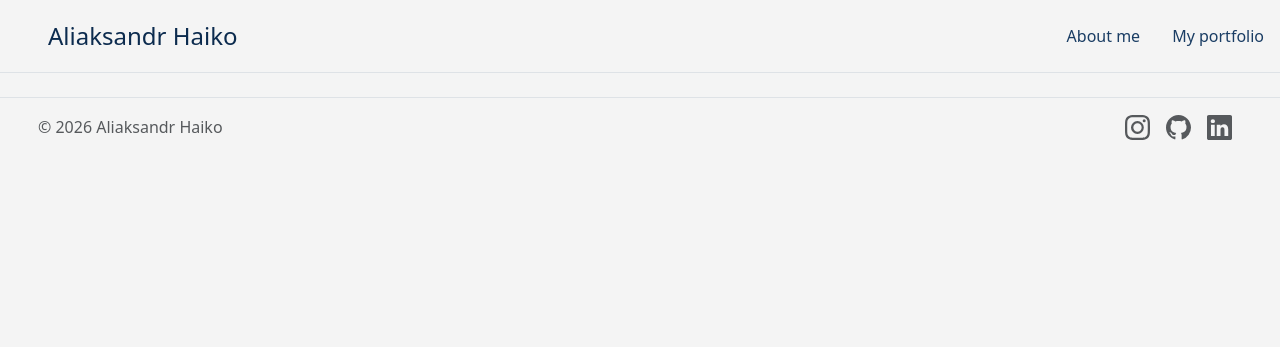
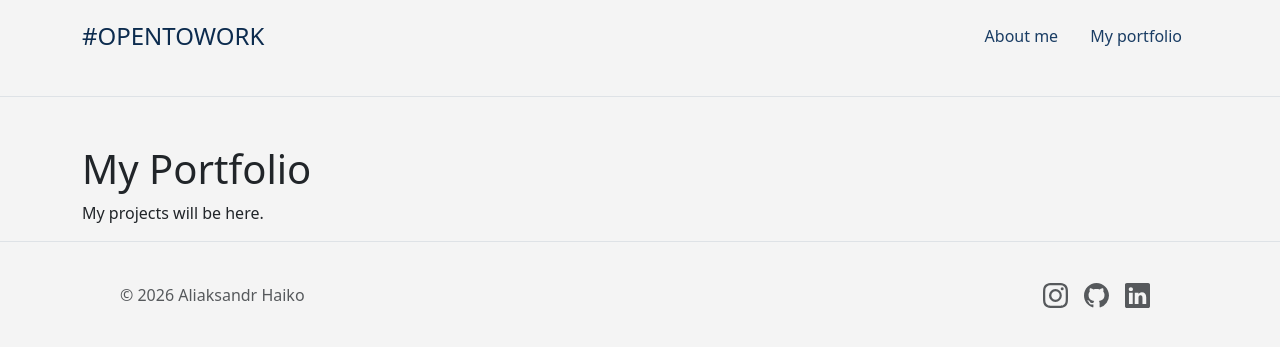
Before and after one commit to prxfsk17/Portfolio, a Flask app: page /portfolio in a window 1280 px wide. Shown: the top 347 px of the page. Run offline with Flask 3, Linux system fonts and the light colour scheme.

Commit message:
Refactor: portfolio template

```diff
--- a/main.py
+++ b/main.py
@@ -2,13 +2,10 @@ import os
 from dotenv import load_dotenv
 
 from flask import Flask, render_template
-from flask_wtf import FlaskForm
-from wtforms import StringField, SubmitField
-from wtforms.validators import DataRequired
 
 load_dotenv()
 app = Flask(__name__)
-app.config['SECRET_KEY'] = os.getenv("SECRET")
+app.config['SECRET_KEY'] = os.getenv("SECRET", "devkey")
 
 @app.route("/")
 def home():
--- /dev/null
+++ b/templates/base.html
@@ -0,0 +1,36 @@
+<!DOCTYPE html>
+<html lang="en">
+  <head>
+    <meta charset="UTF-8" />
+
+    <title>{% block title %}{% endblock %}</title>
+
+    <link
+      href="https://cdn.jsdelivr.net/npm/bootstrap@5.3.8/dist/css/bootstrap.min.css"
+      rel="stylesheet"
+    />
+
+    <link
+      rel="stylesheet"
+      href="{{ url_for('static', filename='css/styles.css') }}"
+    />
+  </head>
+
+  <body>
+
+    {% include 'header.html' %}
+
+    <div class="container mt-5">
+
+      {% block content %}
+      {% endblock %}
+
+    </div>
+
+    {% include 'footer.html' %}
+
+    <script src="https://cdn.jsdelivr.net/npm/bootstrap@5.3.8/dist/js/bootstrap.bundle.min.js"></script>
+
+  </body>
+
+</html>
--- a/templates/footer.html
+++ b/templates/footer.html
@@ -1,9 +1,8 @@
-<footer
-  class="d-flex flex-wrap justify-content-between align-items-center py-3 my-4 border-top"
->
+<footer class="border-top">
+    <div class="container d-flex flex-wrap justify-content-between align-items-center py-3 my-4">
         <div class="col-md-4 d-flex align-items-center">
             <a
-      href="/"
+                    href="{{ url_for('home') }}"
                     class="mb-3 me-2 mb-md-0 text-body-secondary text-decoration-none lh-1"
                     aria-label="Bootstrap"
             >
@@ -21,7 +20,8 @@
                         class="text-body-secondary"
                         href="https://www.instagram.com/prxfsk17/"
                         aria-label="Instagram"
-        ><svg
+                >
+                    <svg
                             xmlns="http://www.w3.org/2000/svg"
                             width="25"
                             height="25"
@@ -31,15 +31,18 @@
                     >
                         <path
                                 d="M8 0C5.829 0 5.556.01 4.703.048 3.85.088 3.269.222 2.76.42a3.9 3.9 0 0 0-1.417.923A3.9 3.9 0 0 0 .42 2.76C.222 3.268.087 3.85.048 4.7.01 5.555 0 5.827 0 8.001c0 2.172.01 2.444.048 3.297.04.852.174 1.433.372 1.942.205.526.478.972.923 1.417.444.445.89.719 1.416.923.51.198 1.09.333 1.942.372C5.555 15.99 5.827 16 8 16s2.444-.01 3.298-.048c.851-.04 1.434-.174 1.943-.372a3.9 3.9 0 0 0 1.416-.923c.445-.445.718-.891.923-1.417.197-.509.332-1.09.372-1.942C15.99 10.445 16 10.173 16 8s-.01-2.445-.048-3.299c-.04-.851-.175-1.433-.372-1.941a3.9 3.9 0 0 0-.923-1.417A3.9 3.9 0 0 0 13.24.42c-.51-.198-1.092-.333-1.943-.372C10.443.01 10.172 0 7.998 0zm-.717 1.442h.718c2.136 0 2.389.007 3.232.046.78.035 1.204.166 1.486.275.373.145.64.319.92.599s.453.546.598.92c.11.281.24.705.275 1.485.039.843.047 1.096.047 3.231s-.008 2.389-.047 3.232c-.035.78-.166 1.203-.275 1.485a2.5 2.5 0 0 1-.599.919c-.28.28-.546.453-.92.598-.28.11-.704.24-1.485.276-.843.038-1.096.047-3.232.047s-2.39-.009-3.233-.047c-.78-.036-1.203-.166-1.485-.276a2.5 2.5 0 0 1-.92-.598 2.5 2.5 0 0 1-.6-.92c-.109-.281-.24-.705-.275-1.485-.038-.843-.046-1.096-.046-3.233s.008-2.388.046-3.231c.036-.78.166-1.204.276-1.486.145-.373.319-.64.599-.92s.546-.453.92-.598c.282-.11.705-.24 1.485-.276.738-.034 1.024-.044 2.515-.045zm4.988 1.328a.96.96 0 1 0 0 1.92.96.96 0 0 0 0-1.92m-4.27 1.122a4.109 4.109 0 1 0 0 8.217 4.109 4.109 0 0 0 0-8.217m0 1.441a2.667 2.667 0 1 1 0 5.334 2.667 2.667 0 0 1 0-5.334"
-          /></svg
-      ></a>
+                        />
+                    </svg
+                    >
+                </a>
             </li>
             <li class="ms-3">
                 <a
                         class="text-body-secondary"
                         href="https://github.com/prxfsk17"
                         aria-label="GitHub"
-        ><svg
+                >
+                    <svg
                             xmlns="http://www.w3.org/2000/svg"
                             width="25"
                             height="25"
@@ -49,15 +52,18 @@
                     >
                         <path
                                 d="M8 0C3.58 0 0 3.58 0 8c0 3.54 2.29 6.53 5.47 7.59.4.07.55-.17.55-.38 0-.19-.01-.82-.01-1.49-2.01.37-2.53-.49-2.69-.94-.09-.23-.48-.94-.82-1.13-.28-.15-.68-.52-.01-.53.63-.01 1.08.58 1.23.82.72 1.21 1.87.87 2.33.66.07-.52.28-.87.51-1.07-1.78-.2-3.64-.89-3.64-3.95 0-.87.31-1.59.82-2.15-.08-.2-.36-1.02.08-2.12 0 0 .67-.21 2.2.82.64-.18 1.32-.27 2-.27s1.36.09 2 .27c1.53-1.04 2.2-.82 2.2-.82.44 1.1.16 1.92.08 2.12.51.56.82 1.27.82 2.15 0 3.07-1.87 3.75-3.65 3.95.29.25.54.73.54 1.48 0 1.07-.01 1.93-.01 2.2 0 .21.15.46.55.38A8.01 8.01 0 0 0 16 8c0-4.42-3.58-8-8-8"
-          /></svg
-      ></a>
+                        />
+                    </svg
+                    >
+                </a>
             </li>
             <li class="ms-3">
                 <a
                         class="text-body-secondary"
                         href="https://www.linkedin.com/in/aliaksandr-haiko-306674258/"
                         aria-label="LinkedIn"
-        ><svg
+                >
+                    <svg
                             xmlns="http://www.w3.org/2000/svg"
                             width="25"
                             height="25"
@@ -67,8 +73,11 @@
                     >
                         <path
                                 d="M0 1.146C0 .513.526 0 1.175 0h13.65C15.474 0 16 .513 16 1.146v13.708c0 .633-.526 1.146-1.175 1.146H1.175C.526 16 0 15.487 0 14.854zm4.943 12.248V6.169H2.542v7.225zm-1.2-8.212c.837 0 1.358-.554 1.358-1.248-.015-.709-.52-1.248-1.342-1.248S2.4 3.226 2.4 3.934c0 .694.521 1.248 1.327 1.248zm4.908 8.212V9.359c0-.216.016-.432.08-.586.173-.431.568-.878 1.232-.878.869 0 1.216.662 1.216 1.634v3.865h2.401V9.25c0-2.22-1.184-3.252-2.764-3.252-1.274 0-1.845.7-2.165 1.193v.025h-.016l.016-.025V6.169h-2.4c.03.678 0 7.225 0 7.225z"
-          /></svg
-      ></a>
+                        />
+                    </svg
+                    >
+                </a>
             </li>
         </ul>
+    </div>
 </footer>
--- a/templates/header.html
+++ b/templates/header.html
@@ -1,26 +1,29 @@
-<header class="d-flex flex-wrap justify-content-center py-3 mb-4 border-bottom">
+<header class="border-bottom">
+    <div class="container d-flex flex-wrap justify-content-center py-3 mb-4">
         <a
-    href="/"
-    class="d-flex align-items-center mb-3 mb-md-0 me-md-auto link-body-emphasis text-decoration-none"
+                href="{{ url_for('home') }}"
+                class="d-flex align-items-center mb-3 mb-md-0 me-md-auto text-decoration-none"
         >
-    <svg class="bi me-2" width="40" height="32" aria-hidden="true">
-      <use xlink:href="#bootstrap"></use>
-    </svg>
-    <span class="fs-4">Aliaksandr Haiko</span>
+            <span class="fs-4">#OPENTOWORK</span>
         </a>
+
         <ul class="nav nav-pills">
             <li class="nav-item">
                 <a
-        href="{{url_for('home')}}"
+                        href="{{ url_for('home') }}"
                         class="nav-link header-button"
-        aria-current="page"
-        >About me</a
                 >
+                    About me
+                </a>
             </li>
             <li class="nav-item">
-      <a href="{{url_for('portfolio')}}" class="nav-link header-button"
-        >My portfolio</a
+                <a
+                        href="{{ url_for('portfolio') }}"
+                        class="nav-link header-button"
                 >
+                    My portfolio
+                </a>
             </li>
         </ul>
+    </div>
 </header>
--- a/templates/portfolio.html
+++ b/templates/portfolio.html
@@ -1,26 +1,13 @@
-<!DOCTYPE html>
-<html lang="en">
-  <head>
-    <meta charset="UTF-8" />
-    <title>Title</title>
-    <link
-      href="https://cdn.jsdelivr.net/npm/bootstrap@5.3.8/dist/css/bootstrap.min.css"
-      rel="stylesheet"
-      integrity="sha384-sRIl4kxILFvY47J16cr9ZwB07vP4J8+LH7qKQnuqkuIAvNWLzeN8tE5YBujZqJLB"
-      crossorigin="anonymous"
-    />
-    <link
-      rel="stylesheet"
-      href="{{url_for('static', filename='css/styles.css') }}"
-    />
-  </head>
-  <body>
-    {% include 'header.html' %}
-    <script
-      src="https://cdn.jsdelivr.net/npm/bootstrap@5.3.8/dist/js/bootstrap.bundle.min.js"
-      integrity="sha384-FKyoEForCGlyvwx9Hj09JcYn3nv7wiPVlz7YYwJrWVcXK/BmnVDxM+D2scQbITxI"
-      crossorigin="anonymous"
-    ></script>
-  </body>
-  {% include 'footer.html' %}
-</html>
+{% extends "base.html" %}
+
+{% block title %}
+Portfolio
+{% endblock %}
+
+{% block content %}
+<h1>My Portfolio</h1>
+<p>
+My projects will be here.
+</p>
+
+{% endblock %}
```
Also changed, not shown: templates/about.html (+14 -26 lines), 1 other file. Lines whose indentation alone changed are shown as unchanged.
